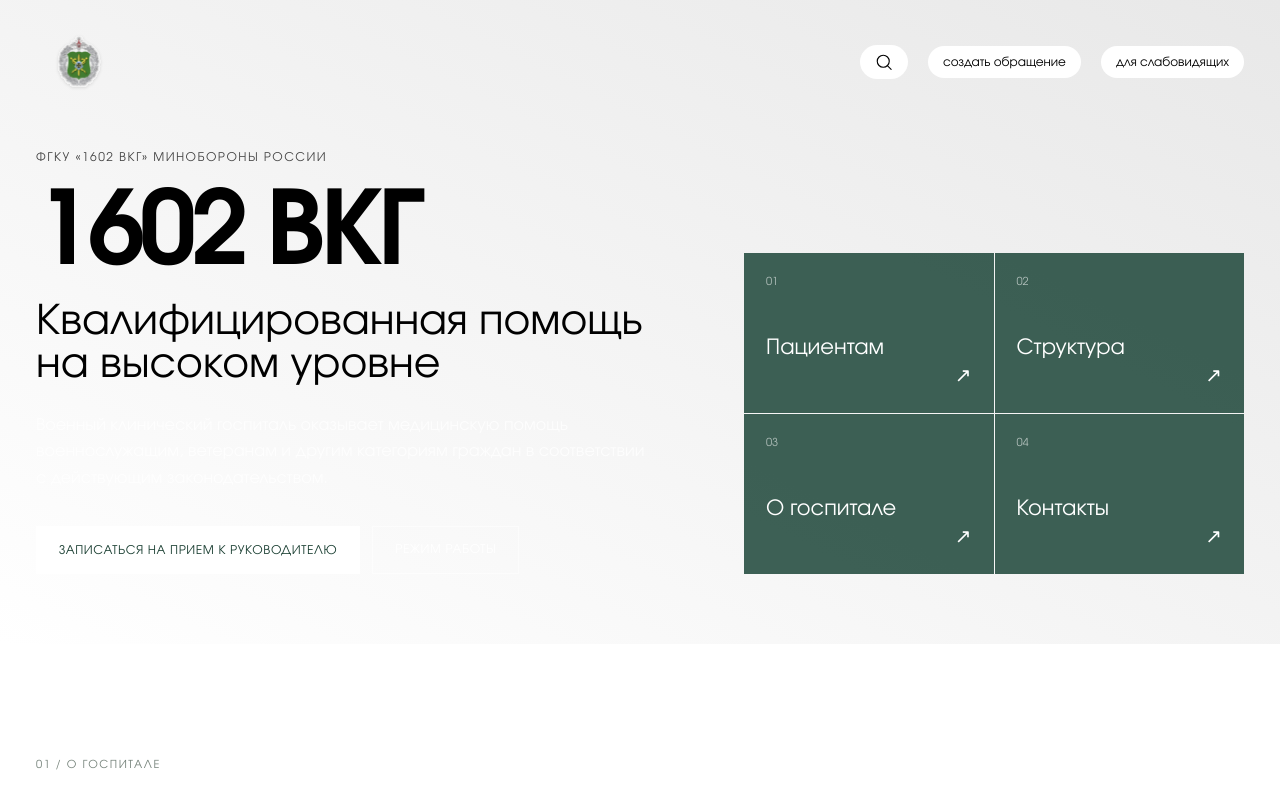
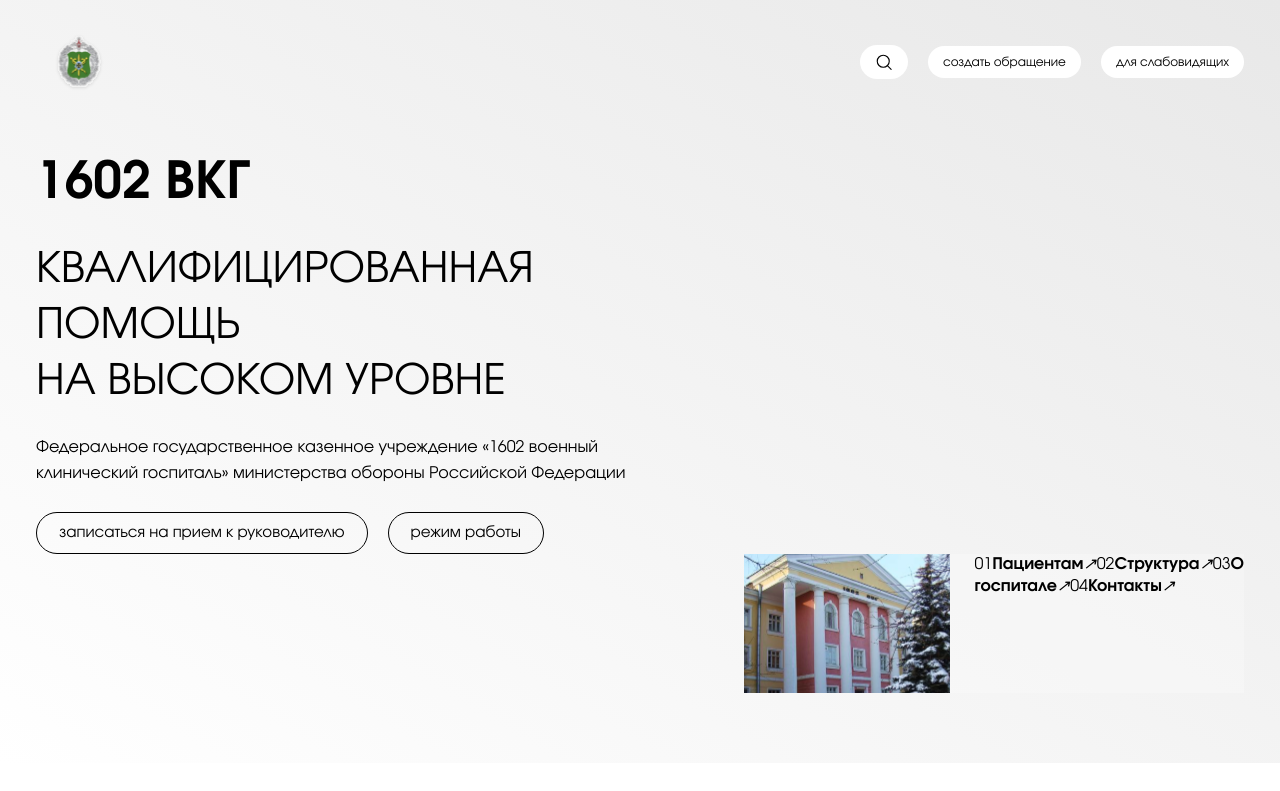
Before and after one commit to jestyrn-del/Hospital-website, a React (Vite) app: page / in a window 1280 px wide. Shown: the top 791 px of the page. Built offline with nearby package versions, Linux system fonts and the light colour scheme.

Commit message:
dont ready hero part for home page

```diff
--- a/src/pages/Home/Home.css
+++ b/src/pages/Home/Home.css
@@ -9,88 +9,85 @@
     position: relative;
     height: 100%;
     z-index: 2;
-    display: grid;
-    grid-template-columns: 1.1fr .9fr;
-    align-items: end;
+    display: flex;
+    flex-direction: column;
     padding-top: 150px;
     padding-bottom: 70px;
 }
 
-.hero__content {
+.hero-content {
     max-width: 690px
 }
 
-.eyebrow {
-    font-size: 12px;
-    letter-spacing: .12em;
-    text-transform: uppercase;
-    opacity: .72;
+.hero h1 {
+    font-size: clamp(42px, 4vw, 118px);
+    font-weight: 700;
     margin: 0 0 24px
 }
 
-.hero h1 {
-    font-size: clamp(62px, 8vw, 118px);
-    line-height: .85;
-    letter-spacing: -.055em;
-    margin: 0 0 24px
-}
-
-.hero__lead {
-    font-size: clamp(28px, 3.2vw, 48px);
-    line-height: 1.06;
+.hero-lead {
+    font-size: clamp(42px, 2vw, 118px);
+    text-transform: uppercase !important;
     margin: 0 0 25px
 }
 
-.hero__description {
+.hero-description {
     max-width: 610px;
     line-height: 1.65;
-    color: rgba(255, 255, 255, .75)
 }
 
-.hero__buttons {
+.hero-buttons {
     display: flex;
-    gap: 12px;
-    margin-top: 34px
+    gap: 20px;
+    margin-top: 24px
 }
 
 .button {
     display: inline-flex;
+    border: 1px solid #000000;
+    border-radius: 40px;
+    background-color: transparent;
+    color: #000000;
+
     justify-content: center;
     align-items: center;
     gap: 24px;
-    min-height: 48px;
+
     padding: 0 22px;
-    border: 1px solid transparent;
-    font: inherit;
-    font-size: 12px;
-    text-transform: uppercase;
-    letter-spacing: .05em;
+    min-height: clamp(42px, 3vh, 118px);
+    font-size: 15px;
+    text-transform: lowercase;
     cursor: pointer;
-    text-decoration: none
+    text-decoration: none;
+
+    transition: 0.3s ease;
 }
 
-.button--light {
-    background: #fff;
-    color: #173c2f
+.button:hover {
+    background-color: #000000;
+    color: #ffffff;
 }
 
-.button--outline {
-    border-color: rgba(255, 255, 255, .45);
-    color: #fff
-}
+.hero-image {}
 
-.button--green {
-    background: var(--green);
-    color: #fff
-}
-
-.hero__cards {
+.hero-cards {
     display: grid;
     grid-template-columns: 1fr 1fr;
     gap: 1px;
     background: rgba(255, 255, 255, .2);
     margin-left: auto;
     width: min(100%, 500px)
+}
+
+
+
+
+
+
+
+.button--green {
+    background: var(--green);
+    color: #fff
 }
 
 .hero__cards a {
--- a/src/pages/Home/Home.tsx
+++ b/src/pages/Home/Home.tsx
@@ -1,9 +1,17 @@
 import { useState, type FormEvent } from 'react';
 import type { HomeProps, ReviewFormData } from '../../types';
+import heroImage from '../../assets/home-hero-hospital.svg';
 import './Home.css';
 
 export function Home({ onAppointment, onNotification }: HomeProps) {
   const [form, setForm] = useState<ReviewFormData>({ name: '', email: '', message: '' });
+
+  const scrollToSection = (id: string) => {
+      document.getElementById(id)?.scrollIntoView({
+          behavior: "smooth",
+          block: "start",
+      });
+  };
 
   const update = (field: keyof ReviewFormData, value: string) => setForm((prev) => ({ ...prev, [field]: value }));
   const submitReview = (event: FormEvent<HTMLFormElement>) => {
@@ -16,22 +24,27 @@ export function Home({ onAppointment, onNotification }: HomeProps) {
     <div id="top">
       <section className="hero">
         <div className="container hero-inner">
-          <div className="hero__content">
-            <p className="eyebrow">ФГКУ «1602 ВКГ» Минобороны России</p>
+          <div className="hero-content">
             <h1>1602 ВКГ</h1>
-            <p className="hero__lead">Квалифицированная помощь<br />на высоком уровне</p>
-            <p className="hero__description">Военный клинический госпиталь оказывает медицинскую помощь военнослужащим, ветеранам и другим категориям граждан в соответствии с действующим законодательством.</p>
-            <div className="hero__buttons">
-              <button className="button button--light" type="button" onClick={onAppointment}>Записаться на прием к руководителю</button>
-              <a className="button button--outline" href="#contacts">Режим работы</a>
+            <p className="hero-lead">Квалифицированная помощь<br/>на высоком уровне</p>
+            <p className="hero-description">Федеральное государственное казенное учреждение «1602 военный клинический госпиталь» министерства обороны Российской Федерации</p>
+            <div className="hero-buttons">
+              <button className="button" type="button" onClick={onAppointment}>Записаться на прием к руководителю</button>
+              <button className="button" type="button" onClick={() => scrollToSection("patient")}>режим работы</button>
             </div>
           </div>
 
-          <div className="hero__cards" aria-label="Разделы сайта">
-            <a href="#patient"><span>01</span><strong>Пациентам</strong><i>↗</i></a>
-            <a href="#about"><span>02</span><strong>Структура</strong><i>↗</i></a>
-            <a href="#about"><span>03</span><strong>О госпитале</strong><i>↗</i></a>
-            <a href="#contacts"><span>04</span><strong>Контакты</strong><i>↗</i></a>
+          <div className="hero-cards" aria-label="Разделы сайта">
+            <div className='hero-image'>
+              <img src={heroImage}/>
+            </div>
+
+            <div className='hero-links'>
+              <a href="#patient"><span>01</span><strong>Пациентам</strong><i>↗</i></a>
+              <a href="#about"><span>02</span><strong>Структура</strong><i>↗</i></a>
+              <a href="#about"><span>03</span><strong>О госпитале</strong><i>↗</i></a>
+              <a href="#contacts"><span>04</span><strong>Контакты</strong><i>↗</i></a>
+            </div>
           </div>
         </div>
       </section>
```
Also changed, not shown: src/assets/home-hero-hospital.svg (added).
